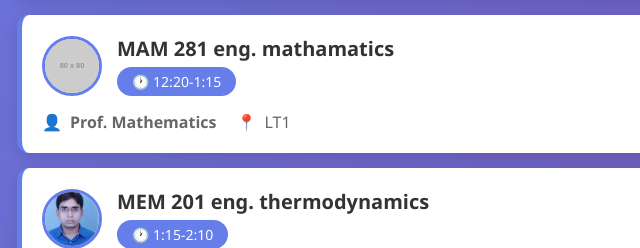
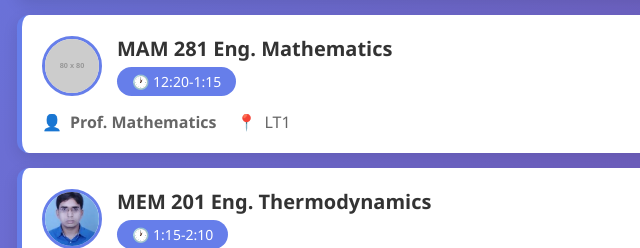
Before and after one commit to DevDK-code/tt, a plain HTML site: page index.html in a window 1280 px wide. Shown: the part 552-800 px from the top of the page, 43-683 px from the left. Drawn offline with Linux system fonts and the light colour scheme; placeholder pictures from the web are drawn by us.

Commit message:
Refactor timetable and homework data handling
Updated timetable and homework data formatting for consistency. Added localStorage functionality for homework management.

```diff
--- a/index.html
+++ b/index.html
@@ -457,56 +457,61 @@
         const timetable = {
             MON: [
                 { time: '7:55-8:50', subject: 'Phy Lab B1/B2', teacher: 'Lab Instructor', room: 'Physics Lab', image: 'https://via.placeholder.com/80/4A90E2/ffffff?text=Lab' },
-                { time: '10:30-11:25', subject: 'PHM 281', teacher: 'Dr. Shiroman Prakash. ', room: 'LT1', image: 'SPrakash.jpg' },
-                { time: '11:25-12:20', subject: 'EEM 201 c languge', teacher: 'Prof. TK', room: 'LT1', image: 'sir.jpg' },
-                { time: '12:20-1:15', subject: 'EEM 202 electrical eng.', teacher: 'Prof. Ajay Kumar Saxena', room: 'LT1', image: 'aks.jpg' },
-                { time: '1:15-2:10', subject: 'MEM 201 eng. thermodynamics', teacher: 'Dr. Manoj Dixit', room: 'LT1', image: 'md.jpg' },
+                { time: '10:30-11:25', subject: 'PHM 281', teacher: 'Dr. Shiroman Prakash', room: 'LT1', image: 'SPrakash.jpg' },
+                { time: '11:25-12:20', subject: 'EEM 201 C Language', teacher: 'Prof. TK', room: 'LT1', image: 'sir.jpg' },
+                { time: '12:20-1:15', subject: 'EEM 202 Electrical Eng.', teacher: 'Prof. Ajay Kumar Saxena', room: 'LT1', image: 'aks.jpg' },
+                { time: '1:15-2:10', subject: 'MEM 201 Eng. Thermodynamics', teacher: 'Dr. Manoj Dixit', room: 'LT1', image: 'md.jpg' },
                 { time: '2:10-3:05', subject: 'ANCILLARY COURSE', teacher: 'Prof. DES H2', room: 'LT1', image: 'https://via.placeholder.com/80/F39C12/ffffff?text=DES' },
                 { time: '3:05-4:00', subject: 'ENV SC', teacher: 'Prof. TPS', room: 'LT1', image: 'https://via.placeholder.com/80/27AE60/ffffff?text=TPS' }
             ],
             TUE: [
-                { time: '10:30-11:25', subject: 'PHM 281', teacher: 'Dr. Shiroman Prakash. ', room: 'LT1', image: 'SPrakash.jpg' },
-                { time: '11:25-12:20', subject: 'MAM 281 eng. mathamatics', teacher: 'Prof. Mathematics', room: 'LT1', image: 'https://via.placeholder.com/80/E67E22/ffffff?text=Math' },
-                { time: '12:20-1:15', subject: 'EEM 202 electrical eng.', teacher: 'Prof. Ajay Kumar Saxena', room: 'LT1', image: 'aks.jpg' },
+                { time: '10:30-11:25', subject: 'PHM 281', teacher: 'Dr. Shiroman Prakash', room: 'LT1', image: 'SPrakash.jpg' },
+                { time: '11:25-12:20', subject: 'MAM 281 Eng. Mathematics', teacher: 'Prof. Mathematics', room: 'LT1', image: 'https://via.placeholder.com/80/E67E22/ffffff?text=Math' },
+                { time: '12:20-1:15', subject: 'EEM 202 Electrical Eng.', teacher: 'Prof. Ajay Kumar Saxena', room: 'LT1', image: 'aks.jpg' },
                 { time: '2:10-3:05', subject: 'ANCILLARY COURSE', teacher: 'Prof. DES H1', room: 'LT1', image: 'https://via.placeholder.com/80/F39C12/ffffff?text=DES' },
                 { time: '3:05-4:00', subject: 'GAMES', teacher: 'Mohak/Abhijit', room: 'Ground', image: 'https://via.placeholder.com/80/2ECC71/ffffff?text=Sports' },
                 { time: '4:00-5:00', subject: 'CCA', teacher: 'CCA Coordinator', room: 'Various', image: 'https://via.placeholder.com/80/95A5A6/ffffff?text=CCA' }
             ],
             WED: [
-                { time: '10:30-11:25', subject: 'PHM 281', teacher: 'Dr. Shiroman Prakash. ', room: 'LT1', image: 'SPrakash.jpg' },
-                { time: '11:25-12:20', subject: 'EEM 202 electrical eng.', teacher: 'Prof. Ajay Kumar Saxena', room: 'LT1', image: 'aks.jpg' },
-                { time: '12:20-1:15', subject: 'MAM 281 eng. mathamatics', teacher: 'Prof. Mathematics', room: 'LT1', image: 'https://via.placeholder.com/80/E67E22/ffffff?text=Math' },
-                { time: '1:15-2:10', subject: 'MEM 202 eng. Mechanics', teacher: 'Prof. Atul Suri', room: 'LT1', image: 'atul.jpg' },
+                { time: '10:30-11:25', subject: 'PHM 281', teacher: 'Dr. Shiroman Prakash', room: 'LT1', image: 'SPrakash.jpg' },
+                { time: '11:25-12:20', subject: 'EEM 202 Electrical Eng.', teacher: 'Prof. Ajay Kumar Saxena', room: 'LT1', image: 'aks.jpg' },
+                { time: '12:20-1:15', subject: 'MAM 281 Eng. Mathematics', teacher: 'Prof. Mathematics', room: 'LT1', image: 'https://via.placeholder.com/80/E67E22/ffffff?text=Math' },
+                { time: '1:15-2:10', subject: 'MEM 202 Eng. Mechanics', teacher: 'Prof. Atul Suri', room: 'LT1', image: 'atul.jpg' },
                 { time: '2:10-3:05', subject: 'ANCILLARY COURSE', teacher: 'Prof. DES H1', room: 'LT1', image: 'https://via.placeholder.com/80/F39C12/ffffff?text=DES' },
-                { time: '3:05-4:00', subject: 'RDC 282 social service', teacher: 'Mohak & Rajesh', room: 'LT1', image: 'https://via.placeholder.com/80/D35400/ffffff?text=RDC' }
+                { time: '3:05-4:00', subject: 'RDC 282 Social Service', teacher: 'Mohak & Rajesh', room: 'LT1', image: 'https://via.placeholder.com/80/D35400/ffffff?text=RDC' }
             ],
             THU: [
                 { time: '10:30-11:25', subject: 'PHY GD', teacher: 'Physics Faculty', room: 'LT1', image: 'https://via.placeholder.com/80/8E44AD/ffffff?text=PHY' },
-                { time: '12:20-1:15', subject: 'MAM 281 eng. mathamatics', teacher: 'Prof. Mathematics', room: 'LT1', image: 'https://via.placeholder.com/80/E67E22/ffffff?text=Math' },
-                { time: '1:15-2:10', subject: 'MEM 201 eng. thermodynamics', teacher: 'Dr. Manoj Dixit', room: 'LT1', image: 'md.jpg' },
-                { time: '2:10-3:05', subject: 'MEM 203 eng. drawing', teacher: 'Prof.  EC CC AD', room: 'LT1', image: 'https://via.placeholder.com/80/C0392B/ffffff?text=ENGG' }
+                { time: '12:20-1:15', subject: 'MAM 281 Eng. Mathematics', teacher: 'Prof. Mathematics', room: 'LT1', image: 'https://via.placeholder.com/80/E67E22/ffffff?text=Math' },
+                { time: '1:15-2:10', subject: 'MEM 201 Eng. Thermodynamics', teacher: 'Dr. Manoj Dixit', room: 'LT1', image: 'md.jpg' },
+                { time: '2:10-3:05', subject: 'MEM 203 Eng. Drawing', teacher: 'Prof. EC CC AD', room: 'LT1', image: 'https://via.placeholder.com/80/C0392B/ffffff?text=ENGG' }
             ],
             FRI: [
-                { time: '10:30-11:25', subject: 'MEM 201 eng. thermodynamics', teacher: 'Dr. Manoj Dixit', room: 'LT1', image: 'md.jpg' },
-                { time: '11:25-12:20', subject: 'MEM 202 eng. Mechanics', teacher: 'Prof. Atul Suri', room: 'LT1', image: 'atul.jpg' },
-                { time: '12:20-1:15', subject: 'EEM 201 c languge', teacher: 'Prof. TK', room: 'LT1', image: 'https://via.placeholder.com/80/3498DB/ffffff?text=TK' },
+                { time: '10:30-11:25', subject: 'MEM 201 Eng. Thermodynamics', teacher: 'Dr. Manoj Dixit', room: 'LT1', image: 'md.jpg' },
+                { time: '11:25-12:20', subject: 'MEM 202 Eng. Mechanics', teacher: 'Prof. Atul Suri', room: 'LT1', image: 'atul.jpg' },
+                { time: '12:20-1:15', subject: 'EEM 201 C Language', teacher: 'Prof. TK', room: 'LT1', image: 'https://via.placeholder.com/80/3498DB/ffffff?text=TK' },
                 { time: '2:10-3:05', subject: 'RDC 281', teacher: 'Prof. AG OP Satya Prkash', room: 'LT1', image: 'https://via.placeholder.com/80/2980B9/ffffff?text=AG' }
             ],
             SAT: [
-                { time: '10:30-11:25', subject: 'EEM 201 c languge', teacher: 'Prof. TK', room: 'LT1', image: 'https://via.placeholder.com/80/3498DB/ffffff?text=TK' },
-                { time: '11:25-12:20', subject: 'MEM 202 eng. Mechanics', teacher: 'Prof. Atul Suri', room: 'LT1', image: 'atul.jpg' },
+                { time: '10:30-11:25', subject: 'EEM 201 C Language', teacher: 'Prof. TK', room: 'LT1', image: 'https://via.placeholder.com/80/3498DB/ffffff?text=TK' },
+                { time: '11:25-12:20', subject: 'MEM 202 Eng. Mechanics', teacher: 'Prof. Atul Suri', room: 'LT1', image: 'atul.jpg' },
                 { time: '12:20-1:15', subject: 'GKC 281', teacher: 'Prof. Sudhir', room: 'LT1', image: 'https://via.placeholder.com/80/7F8C8D/ffffff?text=Sudhir' },
                 { time: '2:10-3:05', subject: 'MEM 204 WORKSHOP', teacher: 'Prof. NLM', room: 'Workshop', image: 'https://via.placeholder.com/80/34495E/ffffff?text=NLM' }
             ],
             SUN: []
         };
 
-        // Homework Data
+        // Homework Data - Load from localStorage
         let homeworkList = JSON.parse(localStorage.getItem('homeworkList')) || [
             { id: 1, subject: 'PHM 281', task: 'Complete Chapter 5 Problems', dueDate: '2025-12-30', completed: false },
-            { id: 2, subject: 'EEM 201 c languge', task: 'Lab Report Submission', dueDate: '2025-12-26', completed: false },
-            { id: 3, subject: 'MAM 281 eng. mathamatics', task: 'Assignment 2', dueDate: '2025-12-28', completed: false }
+            { id: 2, subject: 'EEM 201 C Language', task: 'Lab Report Submission', dueDate: '2025-12-26', completed: false },
+            { id: 3, subject: 'MAM 281 Eng. Mathematics', task: 'Assignment 2', dueDate: '2025-12-28', completed: false }
         ];
+
+        // Save homework to localStorage
+        function saveHomework() {
+            localStorage.setItem('homeworkList', JSON.stringify(homeworkList));
+        }
 
         // Get current day
         function getCurrentDay() {
@@ -574,7 +579,7 @@
             container.innerHTML = lectures.map(lecture => `
                 <div class="lecture-card">
                     <div class="lecture-header">
-                        <img src="${lecture.image}" alt="${lecture.teacher}" class="lecture-icon">
+                        <img src="${lecture.image}" alt="${lecture.teacher}" class="lecture-icon" onerror="this.src='https://via.placeholder.com/80/667eea/ffffff?text=${lecture.teacher.charAt(0)}'">
                         <div class="lecture-info">
                             <div class="lecture-title">${lecture.subject}</div>
                             <span class="lecture-time">🕐 ${lecture.time}</span>
@@ -612,6 +617,8 @@
                 completed: false
             });
 
+            saveHomework(); // Save to localStorage
+
             document.getElementById('hwSubject').value = '';
             document.getElementById('hwTask').value = '';
             document.getElementById('hwDueDate').value = '';
@@ -623,12 +630,14 @@
             const hw = homeworkList.find(h => h.id === id);
             if (hw) {
                 hw.completed = !hw.completed;
+                saveHomework(); // Save to localStorage
                 displayHomework();
             }
         }
 
         function deleteHomework(id) {
             homeworkList = homeworkList.filter(h => h.id !== id);
+            saveHomework(); // Save to localStorage
             displayHomework();
         }
 
```
